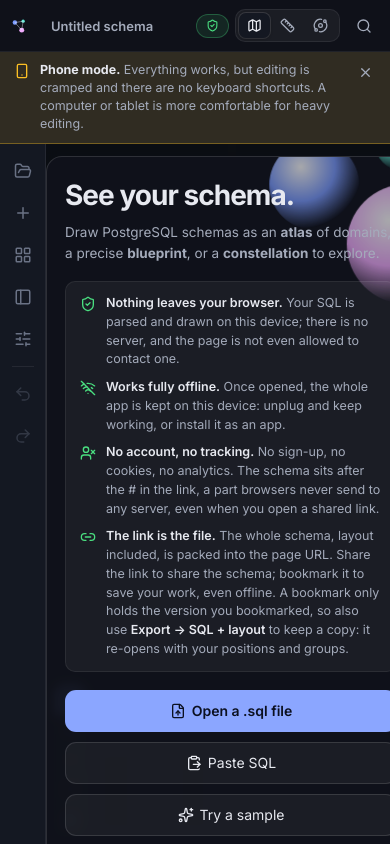
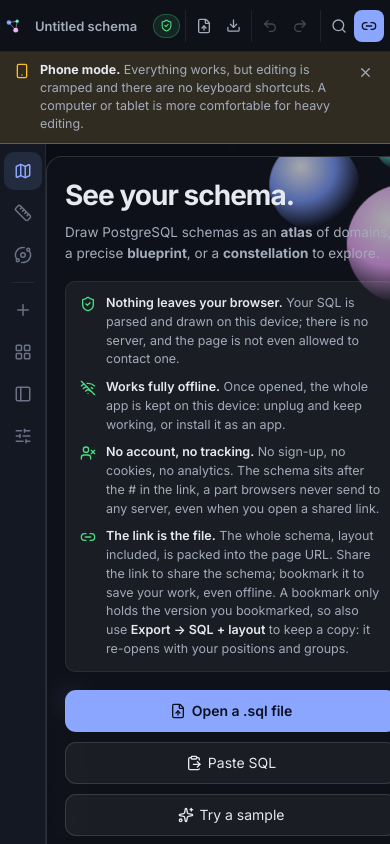
Before and after one commit to Valkea/OpenDBEditor, a React (Vite) app: page / in a window 390 px wide. Built offline with nearby package versions, Linux system fonts and the light colour scheme.

Commit message:
Keep open, download, undo, redo, search and share in the top bar at every width; views move to the phone's left bar

```diff
--- a/src/panels/PhoneBar.tsx
+++ b/src/panels/PhoneBar.tsx
@@ -1,36 +1,30 @@
 import {
   Boxes,
   Code2,
-  Download,
-  FileUp,
   Focus,
-  FolderOpen,
   GitCompareArrows,
   HeartPulse,
-  Image,
   LayoutGrid,
-  Link2,
   Loader2,
   Moon,
   PanelLeft,
   Plus,
   Puzzle,
-  Redo2,
   Route,
   SlidersHorizontal,
   StickyNote,
   Sun,
   Table2,
-  Undo2,
   Waypoints,
   Workflow,
 } from 'lucide-react';
 import { useEffect, useRef, useState } from 'react';
 import { type SidebarTab, useStore } from '../store/store';
 import { useIsPhone } from '../util/phone';
+import { VIEWS } from './TopBar';
 import { useActions } from './useActions';
 
-type Section = 'file' | 'add' | 'layout' | 'panels' | 'view';
+type Section = 'add' | 'layout' | 'panels' | 'view';
 
 /** One tool in the ribbon: icon above a short label. */
 function Tool({ icon, label, on, disabled, onClick }: { icon: React.ReactNode; label: string; on?: boolean; disabled?: boolean; onClick: () => unknown }) {
@@ -43,7 +37,7 @@
 }
 
 /**
- * Phone only: a narrow bar of icons down the left edge. Undo and redo act at once; the other icons open a
+ * Phone only: a narrow bar of icons down the left edge. The view buttons act at once; the other icons open a
  * ribbon of tools along the top of the diagram. One-shot tools close the ribbon, switches keep it open.
  */
 export function PhoneBar() {
@@ -52,8 +46,6 @@
   const ref = useRef<HTMLDivElement>(null);
   const schema = useStore((s) => s.schema);
   const view = schema.view ?? 'atlas';
-  const canUndo = useStore((s) => s.past.length > 0);
-  const canRedo = useStore((s) => s.future.length > 0);
   const sidebar = useStore((s) => s.sidebar);
   const sqlOpen = useStore((s) => s.sqlOpen);
   const theme = useStore((s) => s.theme);
@@ -64,7 +56,7 @@
   const arrangeMode = useStore((s) => s.arrangeMode);
   const directionIgnored = arrangeMode === 'groups' && schema.groups.length > 0;
   const st = useStore.getState;
-  const { share, openFile, exportSql, exportImage, toggleTheme, center } = useActions();
+  const { toggleTheme, center } = useActions();
 
   useEffect(() => {
     if (!open) return;
@@ -87,7 +79,6 @@
   const panel = (id: SidebarTab) => once(() => st().set({ sidebar: sidebar === id ? null : id, sqlOpen: false }));
   const toggle = (s: Section) => setOpen(open === s ? null : s);
   const SECTIONS: { id: Section; label: string; icon: typeof Plus; hidden?: boolean }[] = [
-    { id: 'file', label: 'File', icon: FolderOpen },
     { id: 'add', label: 'Add', icon: Plus },
     { id: 'layout', label: 'Layout', icon: LayoutGrid, hidden: view === 'constellation' },
     { id: 'panels', label: 'Panels', icon: PanelLeft },
@@ -97,30 +88,20 @@
   return (
     <div className="phonebar" ref={ref}>
       <nav className="phonebar-icons">
+        {VIEWS.map((v) => (
+          <button key={v.id} className={`rail-btn ${view === v.id ? 'is-active' : ''}`} title={v.label} aria-pressed={view === v.id} onClick={() => st().setView(v.id)}>
+            <v.icon size={18} />
+          </button>
+        ))}
+        <span className="phonebar-sep" />
         {SECTIONS.filter((s) => !s.hidden).map((s) => (
           <button key={s.id} className={`rail-btn ${open === s.id ? 'is-active' : ''}`} title={s.label} aria-expanded={open === s.id} onClick={() => toggle(s.id)}>
             <s.icon size={18} />
           </button>
         ))}
-        <span className="phonebar-sep" />
-        <button className="rail-btn" title="Undo" disabled={!canUndo} onClick={() => st().undo()}>
-          <Undo2 size={18} />
-        </button>
-        <button className="rail-btn" title="Redo" disabled={!canRedo} onClick={() => st().redo()}>
-          <Redo2 size={18} />
-        </button>
       </nav>
       {open && (
         <div className="ribbon" role="toolbar" aria-label={SECTIONS.find((s) => s.id === open)?.label}>
-          {open === 'file' && (
-            <>
-              <Tool icon={<FileUp size={18} />} label="Open" onClick={once(openFile)} />
-              <Tool icon={<Download size={18} />} label="Export" onClick={once(() => exportSql(true))} />
-              <Tool icon={<Code2 size={18} />} label="Plain SQL" onClick={once(() => exportSql(false))} />
-              <Tool icon={<Image size={18} />} label="PNG" onClick={once(exportImage)} />
-              <Tool icon={<Link2 size={18} />} label="Share" onClick={once(share)} />
-            </>
-          )}
           {open === 'add' && (
             <>
               <Tool icon={<Table2 size={18} />} label="Table" onClick={once(() => st().addTable(center()))} />
--- a/src/panels/TopBar.tsx
+++ b/src/panels/TopBar.tsx
@@ -31,7 +31,7 @@
 import { Promises } from './Promises';
 import { useActions } from './useActions';
 
-const VIEWS: { id: ViewMode; label: string; icon: typeof MapIcon; hint: string }[] = [
+export const VIEWS: { id: ViewMode; label: string; icon: typeof MapIcon; hint: string }[] = [
   { id: 'atlas', label: 'Atlas', icon: MapIcon, hint: 'Domains as regions, semantic zoom (1)' },
   { id: 'blueprint', label: 'Blueprint', icon: Ruler, hint: 'Classic full-detail ERD (2)' },
   { id: 'constellation', label: 'Constellation', icon: Orbit, hint: 'Explore as a graph; double-click a star for orbits (3)' },
@@ -182,11 +182,28 @@
               </button>
             )}
             {view === 'atlas' && <button onClick={run(() => st().set({ portals: !portals }))}><Waypoints size={14} /> Portals {portals && <small>on</small>}</button>}
-            <button onClick={run(onPalette)}><Search size={14} /> Command palette <small>⌘K</small></button>
             <button onClick={run(toggleTheme)}>{theme === 'dark' ? <Sun size={14} /> : <Moon size={14} />} {theme === 'dark' ? 'Light theme' : 'Dark theme'}</button>
           </>
         );
       }}
+    </Menu>
+  );
+
+  const exportMenu = (
+    <Menu label={phone ? '' : 'Export'} icon={<Download size={15} />}>
+      {(close) => (
+        <>
+          <button onClick={() => { exportSql(true); close(); }}>
+            <Download size={14} /> SQL + layout <small>re-opens with positions</small>
+          </button>
+          <button onClick={() => { exportSql(false); close(); }}>
+            <Code2 size={14} /> Plain SQL
+          </button>
+          <button onClick={() => { close(); void exportImage(); }}>
+            <Image size={14} /> PNG image
+          </button>
+        </>
+      )}
     </Menu>
   );
 
@@ -202,16 +219,29 @@
           aria-label="Schema name"
         />
         <LocalBadge />
-        <div className="segmented" role="tablist">
-          {VIEWS.map((v) => (
-            <button key={v.id} role="tab" aria-selected={view === v.id} className={view === v.id ? 'is-on' : ''} title={v.label} onClick={() => st().setView(v.id)}>
-              <v.icon size={15} />
-            </button>
-          ))}
+        <div className="tb-group tb-file">
+          <button className="tb-btn" title="Open a .sql file" onClick={() => void openFile()}>
+            <FileUp size={16} />
+          </button>
+          {exportMenu}
         </div>
-        <button className="tb-btn" title="Search tables and commands" onClick={onPalette}>
-          <Search size={16} />
-        </button>
+        <div className="tb-group">
+          <button className="tb-btn" title="Undo" disabled={!canUndo} onClick={() => st().undo()}>
+            <Undo2 size={16} />
+          </button>
+          <button className="tb-btn" title="Redo" disabled={!canRedo} onClick={() => st().redo()}>
+            <Redo2 size={16} />
+          </button>
+        </div>
+        <span className="grow" />
+        <div className="tb-group">
+          <button className="tb-btn" title="Search tables and commands" onClick={onPalette}>
+            <Search size={16} />
+          </button>
+          <button className="tb-btn primary" title="Copy a link that contains the whole schema" onClick={share}>
+            <Link2 size={16} />
+          </button>
+        </div>
       </header>
     );
 
@@ -235,21 +265,7 @@
           <FileUp size={15} />
           <span className="tb-label">Open</span>
         </button>
-        <Menu label="Export" icon={<Download size={15} />}>
-          {(close) => (
-            <>
-              <button onClick={() => { exportSql(true); close(); }}>
-                <Download size={14} /> SQL + layout <small>re-opens with positions</small>
-              </button>
-              <button onClick={() => { exportSql(false); close(); }}>
-                <Code2 size={14} /> Plain SQL
-              </button>
-              <button onClick={() => { close(); void exportImage(); }}>
-                <Image size={14} /> PNG image
-              </button>
-            </>
-          )}
-        </Menu>
+        {exportMenu}
       </div>
       <div className="tb-group">
         <button className="tb-btn" title="Undo (⌘Z)" disabled={!canUndo} onClick={() => st().undo()}>
@@ -315,9 +331,6 @@
           <Code2 size={15} />
           <span className="tb-label tb-label-2">SQL</span>
         </button>
-        <button className="tb-btn" title="Command palette (⌘K)" onClick={onPalette}>
-          <Search size={15} />
-        </button>
         <button
           className="tb-btn"
           title="Toggle theme"
@@ -328,6 +341,9 @@
       </div>
       {moreMenu}
       <div className="tb-group">
+        <button className="tb-btn" title="Command palette (⌘K)" onClick={onPalette}>
+          <Search size={15} />
+        </button>
         <button className="tb-btn primary" title="Copy a link that contains the whole schema: whoever opens it gets the schema, no server involved. Bookmark the page to save your work." onClick={share}>
           <Link2 size={15} />
           <span className="tb-label">Share</span>
--- a/src/styles/app.css
+++ b/src/styles/app.css
@@ -770,10 +770,14 @@
 @keyframes ribbonIn { from { opacity: 0; transform: translateY(-6px); } }
 
 @media (max-width: 760px) {
-  .topbar-phone { gap: 6px; padding: 0 8px; }
+  .topbar-phone { gap: 2px; padding: 0 6px; }
+  .topbar-phone .brand { padding: 0 4px 0 0; }
   .topbar-phone .brand span { display: none; }
-  .topbar-phone .schema-name { flex: 1; width: auto; min-width: 0; padding: 5px 6px; }
-  .topbar-phone .segmented button { padding: 5px 8px; }
+  .topbar-phone .schema-name { flex: 0 1 150px; width: auto; min-width: 0; padding: 5px 4px; }
+  .topbar-phone .local-badge { padding: 0 6px; margin: 0 2px; }
+  .topbar-phone .tb-btn { padding: 0 6px; }
+  .topbar-phone .tb-group { gap: 0; padding-left: 3px; margin-left: 1px; }
+  .topbar-phone .menu-pop { position: fixed; top: 56px; left: 8px; right: auto; width: min(300px, calc(100vw - 16px)); }
   .local-pop { position: fixed; top: 56px; left: 8px; right: 8px; width: auto; max-height: calc(100dvh - 72px); overflow-y: auto; }
 
   /* panels become full-screen sheets over the diagram */
```
